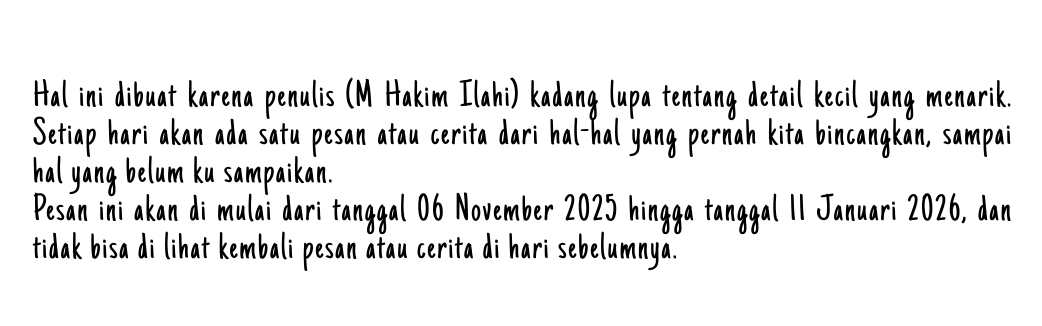
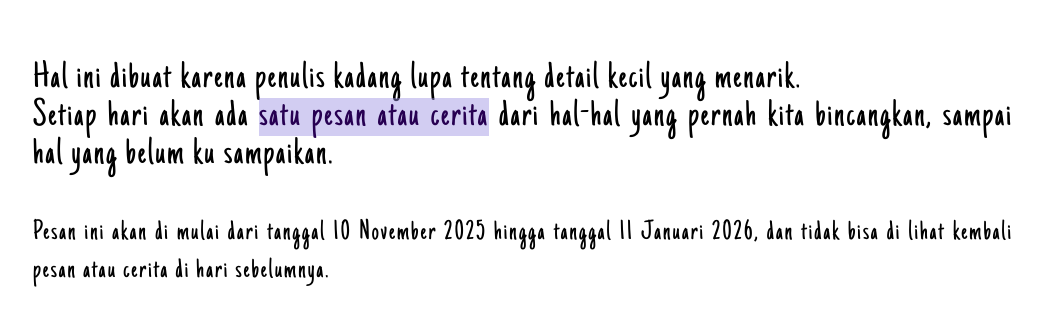
Before and after one commit to Nizo-Developer/Depistura, a plain HTML site: page index.html in a window 1280 px wide. Shown: the part 226-552 px from the top of the page, without its empty margins (117-1159 px from the left). Drawn offline with Linux system fonts and the light colour scheme.

Commit message:
v1.0.0.4

```diff
--- a/masssage.js
+++ b/masssage.js
@@ -1,10 +1,10 @@
 export const messages = [
   // 'lorem ijasjdhsj sjdhsjdhsj dhsjdjsh js h jshjshdjshdjshdj s hdjsh djshjdhsjdsh jd shjdh sjd hsjdhjsdhjd hjshdjshdjs hdjshdjdjs hdjs jd hsjdhsjhsjdhjd jshd js hjs hdjs jshjshj djshdjs',
-  `Hal ini dibuat karena penulis (M Hakim Ilahi) kadang lupa tentang detail kecil yang menarik.
+  `Hal ini dibuat karena penulis kadang lupa tentang detail kecil yang menarik.<br>
 
-Setiap hari akan ada satu pesan atau cerita dari hal-hal yang pernah kita bincangkan, sampai hal yang belum ku sampaikan.<br>
+Setiap hari akan ada <stamp>satu pesan atau cerita</stamp> dari hal-hal yang pernah kita bincangkan, sampai hal yang belum ku sampaikan.<br><br>
 
-Pesan ini akan di mulai dari tanggal 06 November 2025 hingga tanggal 11 Januari 2026, dan tidak bisa di lihat kembali pesan atau cerita di hari sebelumnya.
+<mini>Pesan ini akan di mulai dari tanggal 10 November 2025 hingga tanggal 11 Januari 2026, dan tidak bisa di lihat kembali pesan atau cerita di hari sebelumnya.</mini>
 
 `,
   `Kita berawal dari bisik-bisik kayak ngomongin rahasia dunia yang belum terbongkar, "lu alumni dunem??" "iyaa, lu alumni dupat ya?" "iya" wkwk ga tau bener atau ngga tapi kayaknya percakapannya gitu, ekmmm sebelum mpls berlangsung penulis sempat mencari-cari informasi teman sekelasnya a.k.a stalking *dari sekolah mana aja sih ini* salah satunya namamu, waktu ku cek ternyata dari sekolah tetangga wkwk
--- a/style.css
+++ b/style.css
@@ -6,11 +6,25 @@
 * {
   font-family: Hand;
   letter-spacing: 2px;
-  font-size: 5vw;
+  font-size: 7vw;
 }
+
 *::selection {
   background-color: #9d92e374;
   color: #270052;
+}
+
+mini {
+  font-size: calc(7vw - 10px);
+}
+
+stamp {
+  background-color: #9d92e374;
+  color: #270052;
+}
+stamp::selection {
+  background-color: #40027a;
+  color: #cc9cff;
 }
 
 body {
@@ -25,6 +39,7 @@ body {
   aspect-ratio: 1;
   position: fixed;
 }
+
 .cursor * {
   position: absolute;
   height: 40px;
@@ -50,7 +65,7 @@ body {
 }
 
 .container {
-  margin-inline: 60px;
+  margin-inline: 40px;
   min-height: 100vh;
   display: flex;
   flex-direction: column;
@@ -67,6 +82,10 @@ body {
     font-size: 3vw;
   }
 
+  mini {
+    font-size: calc(3vw - 10px);
+  }
+
   .container {
     margin-inline: 150px;
   }
```
Also changed, not shown: story.txt.
